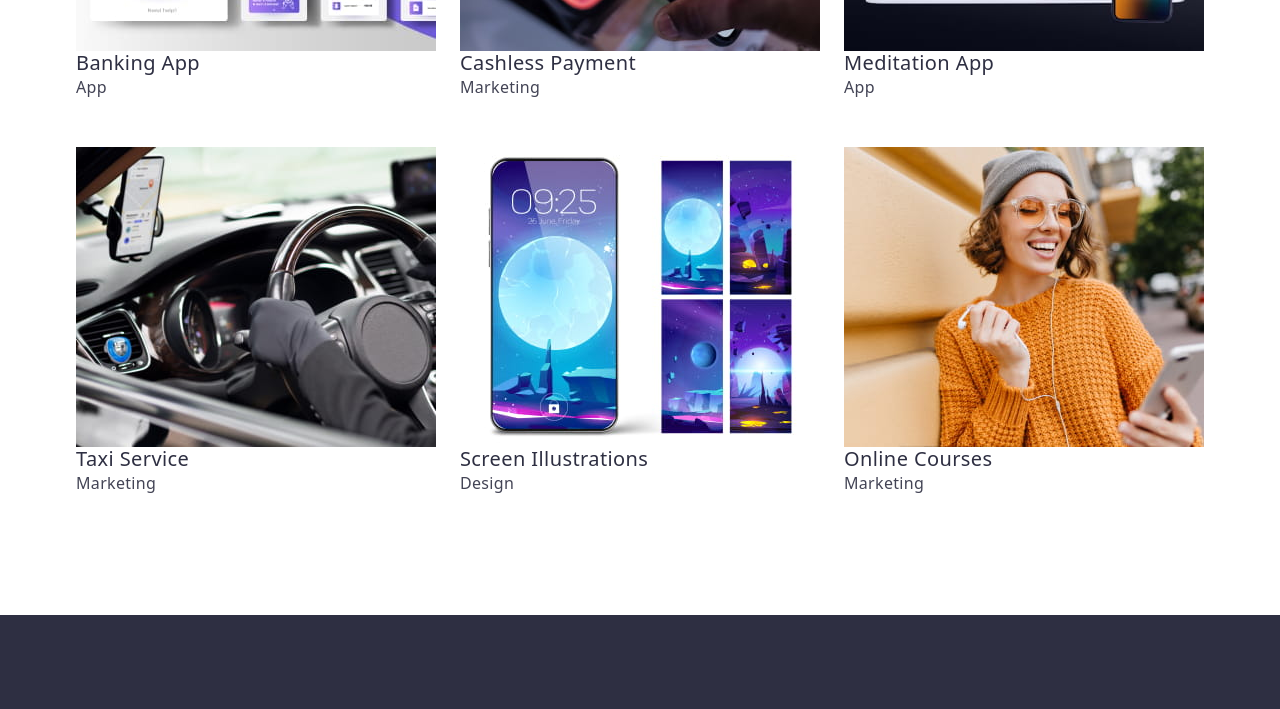
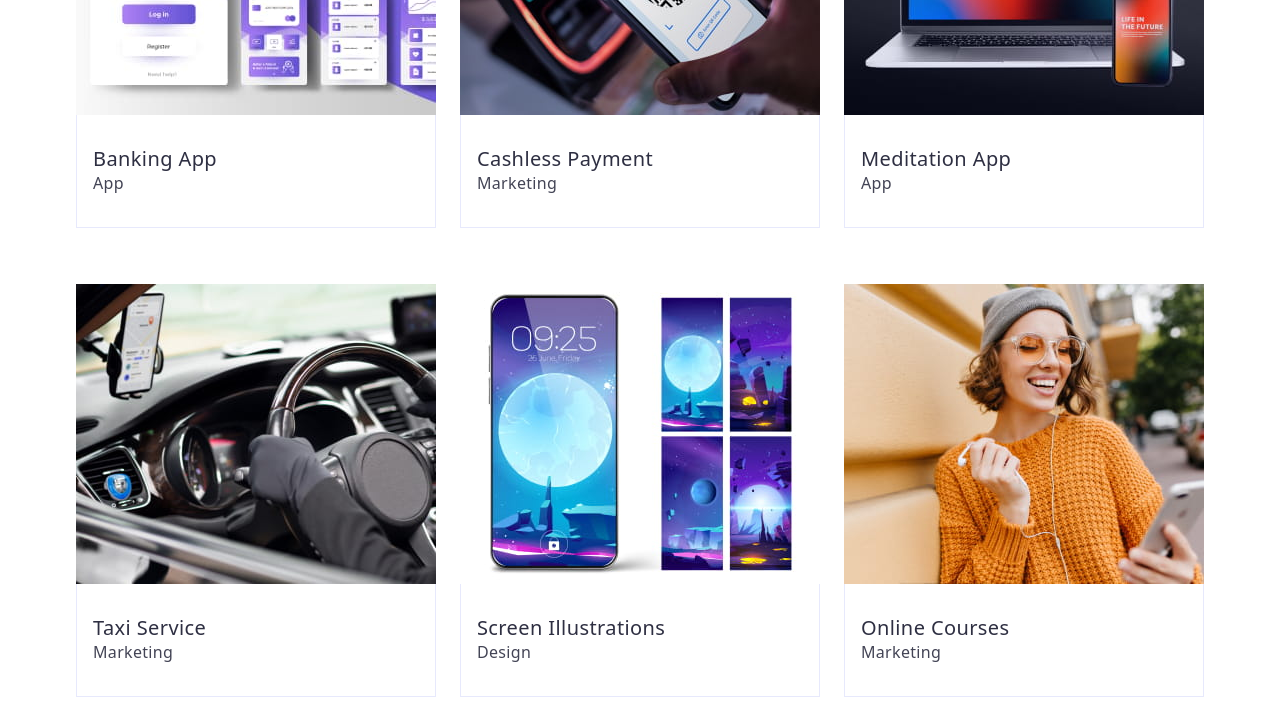
Before and after one commit to vladyslavJs/goit-markup-hw-03, a plain HTML site: page index.html in a window 1280 px wide. Shown: the part 2250-2959 px from the top of the page. Drawn offline with nearby package versions, Linux system fonts and the light colour scheme.

Commit message:
error-change-html

```diff
--- a/index.html
+++ b/index.html
@@ -98,27 +98,34 @@
                 <ul class="team-list list">
                     <li class="team-container">
                         <img src="./images/employee_photo/mark.jpg" alt="Mark Guerrero by PM" width="264" height="260">
+                        <div class="employee-card">
                             <h3 class="team-name">Mark Guerrero</h3>
                             <p class="team-position">Product Designer</p>
+                        </div>
                     </li>
                     <li class="team-container">
                         <img src="./images/employee_photo/tom.jpg" alt="Tom Ford by Frontend Developer" width="264"
                             height="260">
+                        <div class="employee-card">
                             <h3 class="team-name">Tom Ford</h3>
                             <p class="team-position">Frontend Developer</p>
-
+                        </div>
                     </li>
                     <li class="team-container">
                         <img src="./images/employee_photo/camila.jpg" alt="Camila Garcia by Marketing" width="264"
                             height="260">
+                        <div class="employee-card">
                             <h3 class="team-name">Camila Garcia</h3>
                             <p class="team-position">Marketing</p>
+                        </div>
                     </li>
                     <li class="team-container">
                         <img src="./images/employee_photo/daniel.jpg" alt="Daniel Wilson by UI Designer" width="264"
                             height="260">
+                        <div class="employee-card">
                             <h3 class="team-name">Daniel Wilson</h3>
                             <p class="team-position">UI Designer</p>
+                        </div>
                     </li>
                 </ul>
             </div>
@@ -128,42 +135,53 @@
         <section class="our-portfolio section">
             <div class="container">
                 <h2 class="portfolio-title">Our Portfolio</h2>
-
                 <ul class="portfolio-list list">
                     <li class="portfolio-container">
                         <img src="./images/portfolio_photo/banking_app.jpg" alt="Banking App" width="360" height="300">
+                        <div class="application-info">
                             <h3 class="portfolio-header">Banking App</h3>
                             <p class="portfolio-text">App</p>
+                        </div>
                     </li>
                     <li class="portfolio-container">
                         <img src="./images/portfolio_photo/cashless_payment.jpg" alt="Cashless Payment" width="360"
                             height="300">
+                        <div class="application-info">
                             <h3 class="portfolio-header">Cashless Payment</h3>
                             <p class="portfolio-text">Marketing</p>
+                        </div>
                     </li>
                     <li class="portfolio-container">
                         <img src="./images/portfolio_photo/meditation_app.jpg" alt="Maditation App" width="360"
                             height="300">
+                        <div class="application-info">
                             <h3 class="portfolio-header">Meditation App</h3>
                             <p class="portfolio-text">App</p>
+                        </div>
                     </li>
                     <li class="portfolio-container">
                         <img src="./images/portfolio_photo/taxi_service.jpg" alt="Taxi Service" width="360"
                             height="300">
+                        <div class="application-info">
                             <h3 class="portfolio-header">Taxi Service</h3>
                             <p class="portfolio-text">Marketing</p>
+                        </div>
                     </li>
                     <li class="portfolio-container">
                         <img src="./images/portfolio_photo/screen_illustrations.jpg" alt="Screen Illustrations"
                             width="360" height="300">
+                        <div class="application-info">
                             <h3 class="portfolio-header">Screen Illustrations</h3>
                             <p class="portfolio-text">Design</p>
+                        </div>
                     </li>
                     <li class="portfolio-container">
                         <img src="./images/portfolio_photo/online_courses.jpg" alt="Online Courses" width="360"
                             height="300">
+                        <div class="application-info">
                             <h3 class="portfolio-header">Online Courses</h3>
                             <p class="portfolio-text">Marketing</p>
+                        </div>
                     </li>
                 </ul>
             </div>
```
Lines whose indentation alone changed are shown as unchanged.
